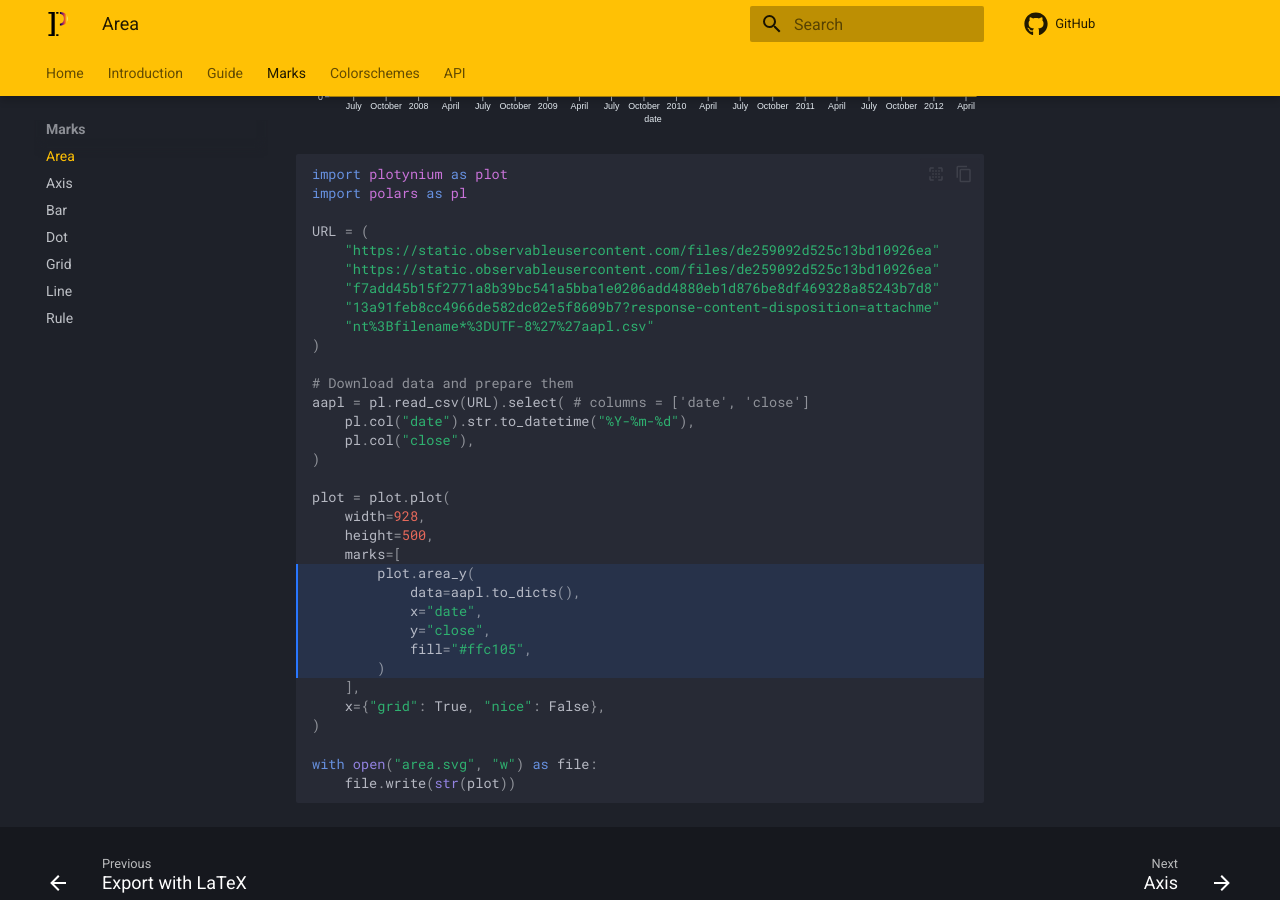
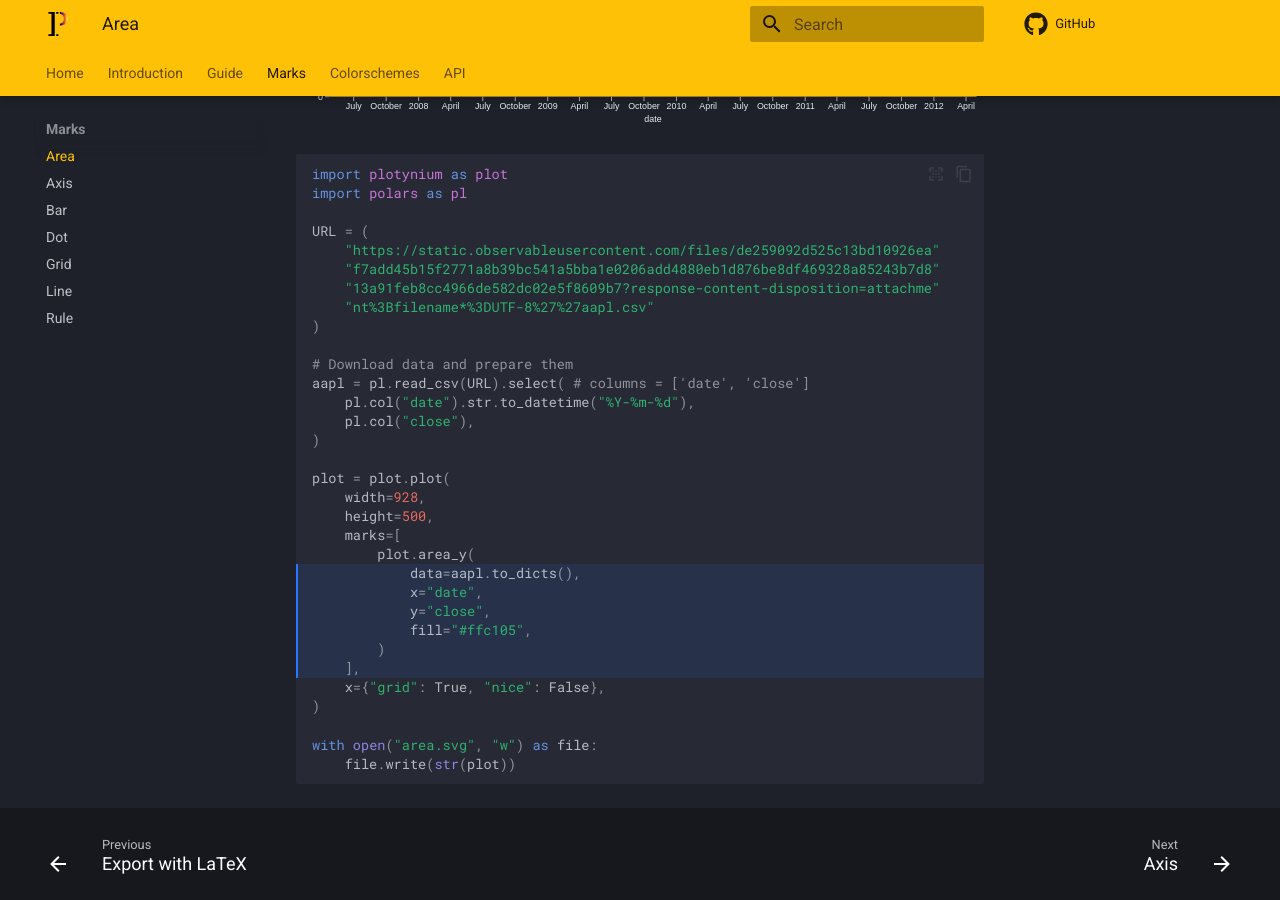
Before and after one commit to bourbonut/plotynium, an MkDocs documentation site: the page built from docs/marks/area.md, in a window 1280 px wide and 900 px high, scrolled down 535 px. Built offline with MkDocs 1.6.1 and Material for MkDocs 9.7.7, drawn with Linux system fonts in a browser that asks for light colours; comment, search, counter and statistics services are not loaded; some of the changed lines change nothing that is shown.

Commit message:
Remove duplicated line in documentation

```diff
--- a/docs/marks/area.md
+++ b/docs/marks/area.md
@@ -10,7 +10,6 @@ import plotynium as plot
 import polars as pl
 
 URL = (
-    "https://static.observableusercontent.com/files/de259092d525c13bd10926ea"
     "https://static.observableusercontent.com/files/de259092d525c13bd10926ea"
     "f7add45b15f2771a8b39bc541a5bba1e0206add4880eb1d876be8df469328a85243b7d8"
     "13a91feb8cc4966de582dc02e5f8609b7?response-content-disposition=attachme"
```
